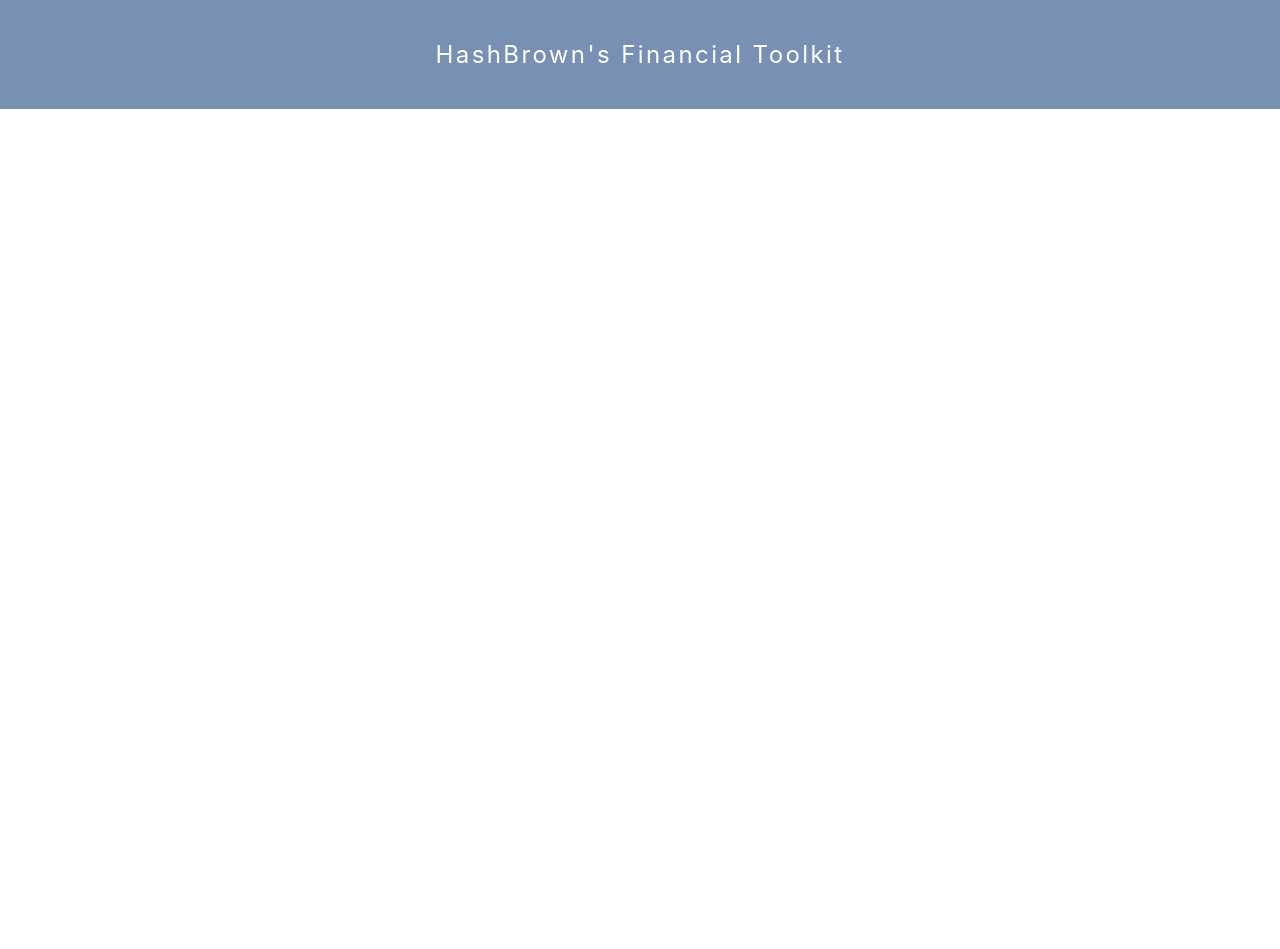
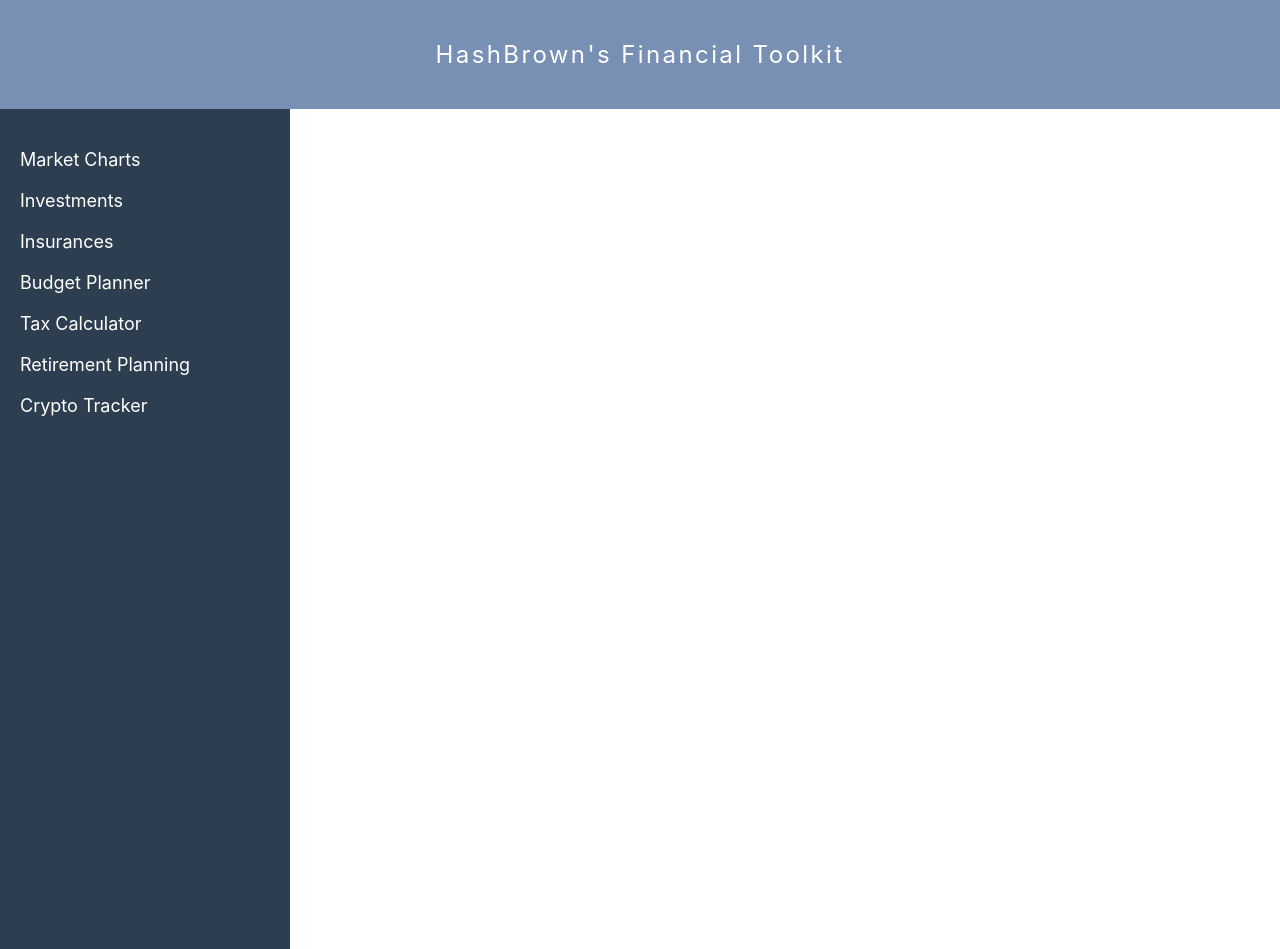
Before and after one commit to SophiaClifton/hashbrown-app, a React (Create React App) app: page / in a window 1280 px wide. Before the commit the page ends 800 px from the top, so only its background shows below. Built offline with nearby package versions, Linux system fonts and the light colour scheme.

Commit message:
added sidebar

```diff
--- a/src/App.tsx
+++ b/src/App.tsx
@@ -2,11 +2,13 @@ import React from 'react';
 import logo from './logo.svg';
 import './App.css';
 import Banner from "./components/Banner";
+import Sidebar from "./components/Sidebar";
 
 const App: React.FC = () => {
   return (
     <div>
       <Banner/>
+      <Sidebar/>
     </div>
   );
 };
--- /dev/null
+++ b/src/components/Sidebar.css
@@ -0,0 +1,30 @@
+.sidebar {
+    width: 250px;
+    height: 100vh;
+    background-color: #2c3e50;
+    padding: 20px;
+    color: white;
+    position: relative;
+    top: 0;
+    left: 0;
+  }
+
+  .sidebar ul {
+    list-style: none;
+    padding: 0;
+  }
+
+  .sidebar li {
+    margin: 20px 0;
+  }
+
+  .sidebar a {
+    text-decoration: none;
+    color: white;
+    font-size: 18px;
+    display: block;
+  }
+
+  .sidebar a:hover {
+    text-decoration: underline;
+  }
--- /dev/null
+++ b/src/components/Sidebar.tsx
@@ -0,0 +1,20 @@
+import React from "react";
+import "./Sidebar.css";
+
+const Sidebar: React.FC = () => {
+  return (
+    <div className="sidebar">
+      <ul>
+        <li><a href="#market-charts">Market Charts</a></li>
+        <li><a href="#investments">Investments</a></li>
+        <li><a href="#insurances">Insurances</a></li>
+        <li><a href="#budget-planner">Budget Planner</a></li>
+        <li><a href="#tax-calculator">Tax Calculator</a></li>
+        <li><a href="#retirement-planning">Retirement Planning</a></li>
+        <li><a href="#crypto-tracker">Crypto Tracker</a></li>
+      </ul>
+    </div>
+  );
+};
+
+export default Sidebar;
```
